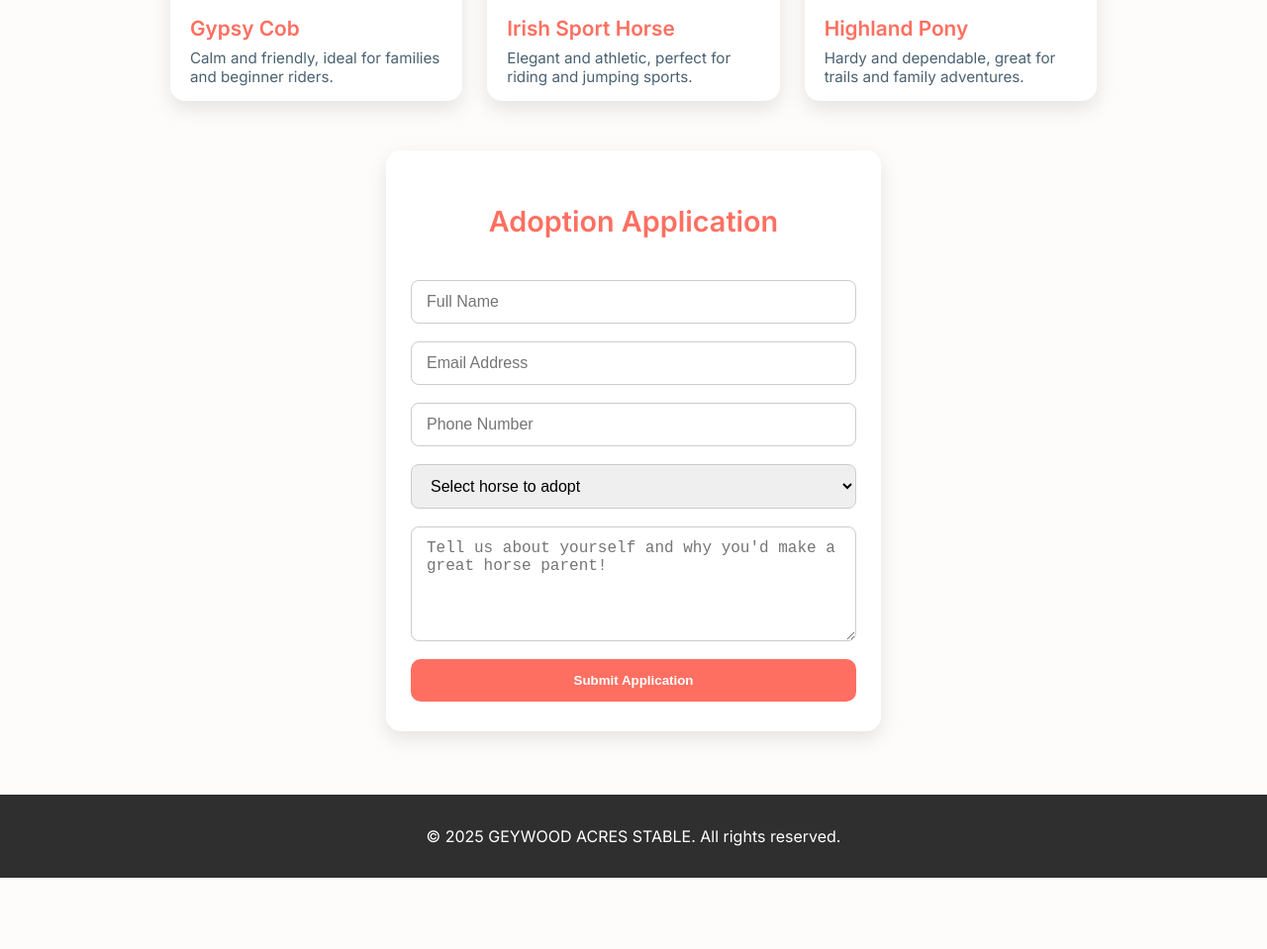
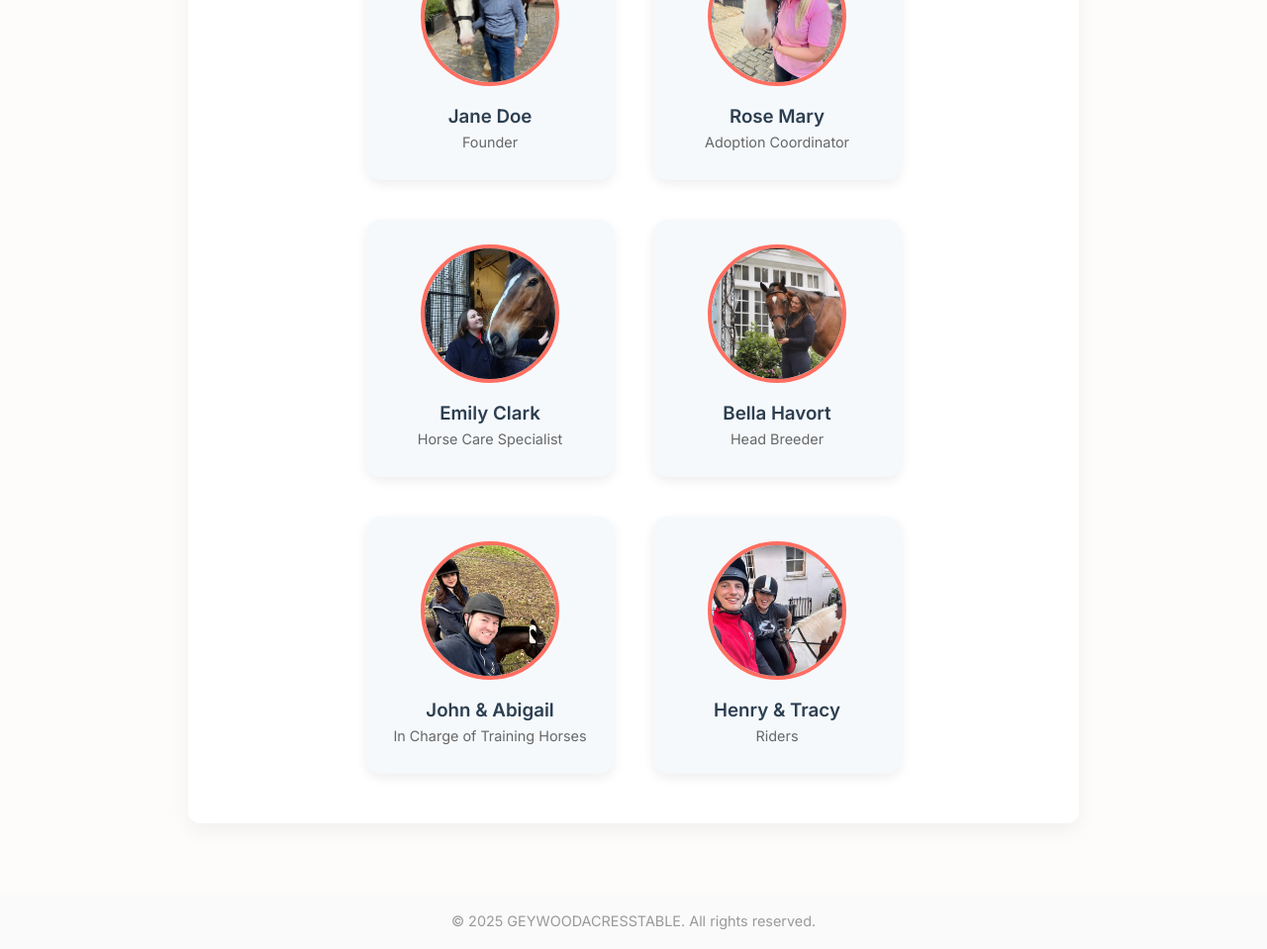
Before and after one commit to TIGERSPAR/geywoodacresstable, a plain HTML site: page about.html in a window 1280 px wide. Shown: the part 454-1413 px from the top of the page at 99% size. Before the commit the page ends 1341 px from the top, so only its background shows below. Drawn offline with nearby package versions, Linux system fonts and the light colour scheme.

Commit message:
Add files via upload

```diff
--- a/about.html
+++ b/about.html
@@ -3,7 +3,7 @@
 <head>
   <meta charset="UTF-8" />
   <meta name="viewport" content="width=device-width, initial-scale=1" />
-  <title>Adoption - Geywoodacre Stable</title>
+  <title>About - Geywoodacre Stable</title>
   <link rel="stylesheet" href="https://cdnjs.cloudflare.com/ajax/libs/font-awesome/6.5.0/css/all.min.css" />
   <link href="https://fonts.googleapis.com/css2?family=Playfair+Display:wght@600&family=Inter:wght@400;600&display=swap" rel="stylesheet" />
   <style>
@@ -190,6 +190,147 @@
         margin: 0.5rem 0;
       }
     }
+      .dark-toggle {
+      background: transparent;
+      border: none;
+      font-size: 1.2rem;
+      cursor: pointer;
+      color: #ff6f61;
+      font-weight: 700;
+      padding: 6px 12px;
+      border-radius: 6px;
+      transition: background 0.3s ease;
+    }
+
+    .dark-toggle:hover {
+      background: #ff6f61;
+      color: white;
+    }
+
+    main {
+      max-width: 900px;
+      margin: 50px auto 70px;
+      padding: 0 20px;
+      background: white;
+      border-radius: 12px;
+      box-shadow: 0 8px 20px rgba(0,0,0,0.05);
+    }
+
+    main h1 {
+      color: #ff6f61;
+      text-align: center;
+      padding-top: 30px;
+      font-weight: 800;
+      letter-spacing: 2px;
+    }
+
+    .intro {
+      padding: 20px 30px;
+      font-size: 1.15rem;
+      text-align: center;
+      color: #3a4a59;
+    }
+
+    .team-section {
+      display: flex;
+      flex-wrap: wrap;
+      justify-content: center;
+      gap: 40px;
+      padding: 30px 20px 50px;
+    }
+
+    .team-member {
+      flex: 1 1 250px;
+      max-width: 250px;
+      background: #f6f9fc;
+      border-radius: 15px;
+      box-shadow: 0 4px 12px rgba(0,0,0,0.07);
+      text-align: center;
+      padding: 25px 15px 30px;
+      transition: transform 0.3s ease;
+      cursor: default;
+    }
+
+    .team-member:hover {
+      transform: translateY(-8px);
+      box-shadow: 0 8px 20px rgba(0,0,0,0.15);
+    }
+
+    .team-member img {
+      width: 140px;
+      height: 140px;
+      border-radius: 50%;
+      object-fit: cover;
+      margin-bottom: 15px;
+      border: 4px solid #ff6f61;
+    }
+
+    .team-member h3 {
+      margin: 0 0 6px;
+      font-weight: 700;
+      color: #2c3e50;
+    }
+
+    .team-member p {
+      margin: 0;
+      font-size: 0.9rem;
+      color: #666;
+    }
+
+    footer {
+      text-align: center;
+      padding: 20px 10px;
+      font-size: 0.9rem;
+      color: #999;
+      background: #fafafa;
+      margin-top: 60px;
+    }
+
+    /* Dark Mode */
+
+    body.dark-mode {
+      background: #121212;
+      color: #ddd;
+    }
+
+    body.dark-mode .navbar {
+      background: #1f1f1f;
+      box-shadow: 0 2px 5px rgba(255,255,255,0.1);
+    }
+
+    body.dark-mode .navbar nav ul li a {
+      color: #ccc;
+    }
+
+    body.dark-mode .navbar nav ul li a.active,
+    body.dark-mode .navbar nav ul li a:hover {
+      background: #ff6f61;
+      color: #fff;
+    }
+
+    body.dark-mode .dark-toggle {
+      color: #ff6f61;
+    }
+
+    body.dark-mode main {
+      background: #1e1e1e;
+      box-shadow: 0 8px 20px rgba(255,111,97,0.3);
+    }
+
+    body.dark-mode .intro,
+    body.dark-mode .team-member h3 {
+      color: #ddd;
+    }
+
+    body.dark-mode .team-member p {
+      color: #bbb;
+    }
+
+    body.dark-mode footer {
+      background: #1a1a1a;
+      color: #bbb;
+    }
+
   </style>
 </head>
 <body>
@@ -212,61 +353,55 @@
   </header>
 
   <main>
-    <h1>Adopt Your New Best Friend</h1>
-    <p class="intro-text">Find your perfect horse today! Below are some of our adorable horses currently waiting for loving homes.</p>
+    <h1>About GEYWOODACRESSTABLE</h1>
+    <p class="intro">
+      At GEYWOODACRESSTABLE, we believe every horse deserves a loving home and a happy life. Since 2010, our passionate team has been dedicated to connecting families with their perfect equine companions through responsible breeding and adoption.
+    </p>
 
-    <div class="puppy-list">
-      <div class="puppy-card">
-        <img src="br2.jpeg" alt="Gypsy Cob horse" loading="lazy" />
-        <div class="puppy-info">
-          <h3>Gypsy Cob</h3>
-          <p>Calm and friendly, ideal for families and beginner riders.</p>
+    <section class="team-section">
+      <div class="team-member">
+        <img src="t2.jpeg" alt="Jane Doe - Founder" loading="lazy" />
+        <h3>Jane Doe</h3>
+        <p>Founder</p>
       </div>
+      <div class="team-member">
+        <img src="t3.jpeg" alt="Rose Mary - Adoption Coordinator" loading="lazy" />
+        <h3>Rose Mary</h3>
+        <p>Adoption Coordinator</p>
       </div>
-      <div class="puppy-card">
-        <img src="br4.jpeg" alt="Irish Sport Horse" loading="lazy" />
-        <div class="puppy-info">
-          <h3>Irish Sport Horse</h3>
-          <p>Elegant and athletic, perfect for riding and jumping sports.</p>
+      <div class="team-member">
+        <img src="t6.jpeg" alt="Emily Clark - Horse Care Specialist" loading="lazy" />
+        <h3>Emily Clark</h3>
+        <p>Horse Care Specialist</p>
       </div>
+      <div class="team-member">
+        <img src="t5.jpeg" alt="Bella Havort - Head Breeder" loading="lazy" />
+        <h3>Bella Havort</h3>
+        <p>Head Breeder</p>
       </div>
-      <div class="puppy-card">
-        <img src="br6.jpeg" alt="Highland Pony" loading="lazy" />
-        <div class="puppy-info">
-          <h3>Highland Pony</h3>
-          <p>Hardy and dependable, great for trails and family adventures.</p>
+      <div class="team-member">
+        <img src="t4.jpeg" alt="John & Abigail - Horse Trainers" loading="lazy" />
+        <h3>John & Abigail</h3>
+        <p>In Charge of Training Horses</p>
       </div>
+      <div class="team-member">
+        <img src="t7.jpeg" alt="Henry & Tracy - Riders" loading="lazy" />
+        <h3>Henry & Tracy</h3>
+        <p>Riders</p>
       </div>
-    </div>
-
-    <form class="adoption-form" action="https://formspree.io/f/xdkgbjdz" method="POST">
-      <h2>Adoption Application</h2>
-      <input type="text" name="fullname" placeholder="Full Name" required />
-      <input type="email" name="email" placeholder="Email Address" required />
-      <input type="tel" name="phone" placeholder="Phone Number" required />
-      <select name="horse" required>
-        <option value="" disabled selected>Select horse to adopt</option>
-        <option value="gypsy-cob">Gypsy Cob</option>
-        <option value="irish-sport">Irish Sport Horse</option>
-        <option value="highland-pony">Highland Pony</option>
-        <option value="warmblood">Warmblood</option>
-        <option value="welsh-pony">Welsh Pony and Cob</option>
-        <option value="thoroughbred">Thoroughbred</option>
-      </select>
-      <textarea name="message" rows="5" placeholder="Tell us about yourself and why you'd make a great horse parent!" required></textarea>
-      <button type="submit">Submit Application</button>
-    </form>
+    </section>
   </main>
 
   <footer>
-    &copy; 2025 GEYWOOD ACRES STABLE. All rights reserved.
+    &copy; 2025 GEYWOODACRESSTABLE. All rights reserved.
   </footer>
 
   <script>
-    function toggleDarkMode() {
+    const toggle = document.getElementById('darkModeToggle');
+    toggle.addEventListener('click', () => {
       document.body.classList.toggle('dark-mode');
       localStorage.setItem('darkMode', document.body.classList.contains('dark-mode'));
-    }
+    });
 
     window.addEventListener('DOMContentLoaded', () => {
       if (localStorage.getItem('darkMode') === 'true') {
```
Lines whose indentation alone changed are shown as unchanged.
